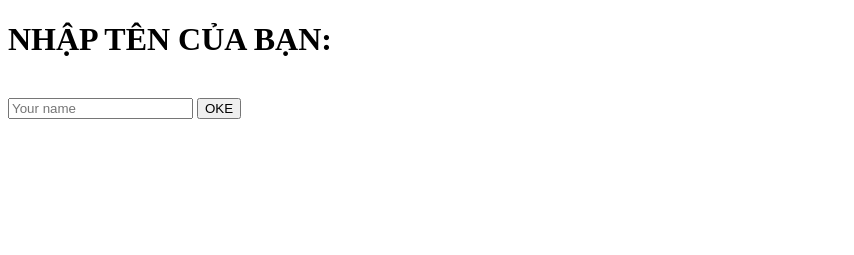
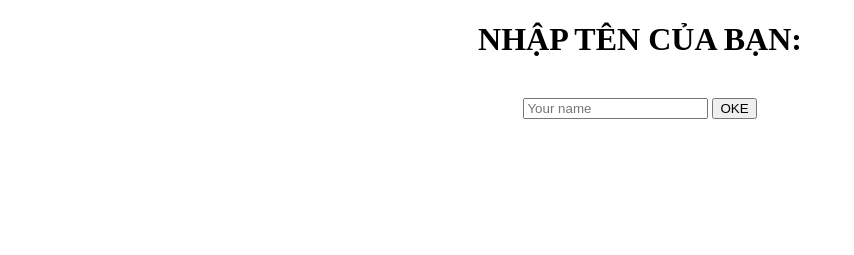
Before and after one commit to ThinhND3004/trollVN, a plain HTML site: page index.html in a window 1280 px wide. Shown: the whole page, without its empty margins (0-854 px from the left). Drawn offline with Linux system fonts and the light colour scheme.

Commit message:
something

```diff
--- a/index.css
+++ b/index.css
@@ -0,0 +1,18 @@
+body
+{
+    display: flex;
+    padding: 0;
+    margin: 0;
+    align-items: center;
+    justify-content: center;
+    flex-direction: column;
+}
+
+.container
+{
+    display: flex;
+    width: 30%;
+    flex-direction: column;
+    align-items: center;
+
+}
--- a/index.html
+++ b/index.html
@@ -1,20 +1,28 @@
 <!DOCTYPE html>
 <html lang="en">
+
 <head>
     <meta charset="UTF-8">
     <meta name="viewport" content="width=device-width, initial-scale=1.0">
     <script src="./index.js"></script>
+    <link rel="stylesheet" href="./index.css">
     <title>Document</title>
 </head>
+
 <body>
+    <div class="container">
         <h1>
             NHẬP TÊN CỦA BẠN:
         </h1><br>
-
+        <div class="form">
             <input type="text" placeholder="Your name">
             <button type="submit" onclick="myFunc()">OKE</button>
+        </div>
+
         <br><br><br><br><br>
         <h1 id="text"></h1>
+    </div>
+
 </body>
 
 </html>
```
Lines whose indentation alone changed are shown as unchanged.
